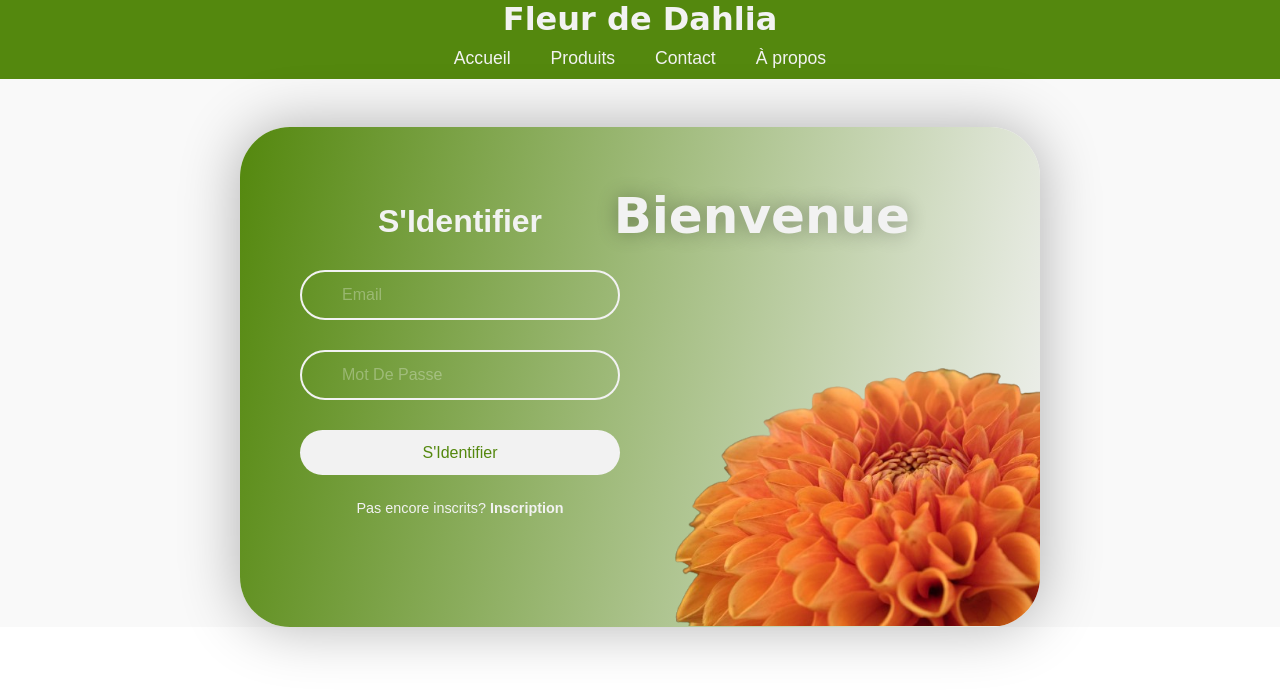
After one commit to Yamin-13/430-php-login-YAO, a PHP site: page /ctrl/login/display.php in a window 1280 px wide. The commit adds this page. Shown: the top 694 px of the page. Run offline with PHP 8.4, Linux system fonts and the light colour scheme.

Commit message:
[task] stylisation, ajout d'un message d'erreur en cas de mauvais ID

```diff
--- /dev/null
+++ b/asset/scipt.js
@@ -0,0 +1,9 @@
+let wrapper = document.querySelector('.wrapper');
+
+function registerActive() {
+    wrapper.classList.toggle('active'); // cest pour basculer la classe active
+}
+
+function loginActive() {
+    wrapper.classList.toggle('active');
+}
--- a/asset/style.css
+++ b/asset/style.css
@@ -1,74 +1,231 @@
-*{margin: 0;
-padding: 0;
-}
-h2 {
-    padding: 16px;
-    text-align: center;
-    margin-top: 50px;
-    letter-spacing: 3px;
-    font-family: Arial, sans-serif;
+* {
+    margin: 0;
+    padding: 0;
+    box-sizing: border-box;
+    font-family: 'Poppins', sans-serif;
 }
 
-/* Style du formulaire */
-form {
-    max-width: 400px;
-    /* margin: 0 auto; */
-    padding: 20px;
-    background-color: #f9f9f9;
-    border-radius: 8px;
-    box-shadow: 0 0 8px rgba(0, 0, 0, 0.8);
-    margin: auto;
-    margin-top: 20px;
-    height: 250px;
+.error-message {
+    margin-top: 10px;
+    text-align: center;
+    color: red;
+    font-weight: 600;
+    height: 10px;
 }
 
-/* Style des étiquettes */
-form label {
-    display: block;
-    margin-bottom: 8px;
-    font-weight: bold;
-}j
-
-/* Style des champs de texte */
-form input {
-    width: 95%;
-    padding: 10px;
-    margin-bottom: 20px;
-    border: 1px solid #ccc;
-    border-radius: 5px;
-}
-
-/* Style des champs de texte */
-form input {
-    width: 95%;
-    padding: 10px;
-    margin-bottom: 20px;
-    border: 1px solid #ccc;
-    border-radius: 5px;
-}
-
-/* Style du bouton */
-form button {
-    display: block;
-    width: 100%;
-    padding: 10px;
-    background-color: #4caf50;
-    color: white;
-    border: none;
-    border-radius: 5px;
-    cursor: pointer;
-    transition: background-color 0.3s;
-    margin-top: 30px;
+/* Vidéo de fond */
+#bg-video {
+    position: fixed;
+    top: 50%;
+    left: 50%;
+    min-width: 100%;
+    min-height: 100%;
+    width: auto;
+    height: auto;
+    z-index: -1;
+    transform: translate(-50%, -50%);
+    background: url('/asset/img/champFleurisVideo.mp4') no-repeat;
+    background-size: cover;
 }
 
 
-form button:hover {
-    background-color: #2e5830;
+/* Styles du header */
+header {
+    width: 100%;
+    background-color: #54880e;
+    color: #f2f2f2;
+    padding: 10px ;
+    box-shadow: 0 2px 10px rgba(0, 0, 0, 0.1);
+    text-align: center;
+    /* margin-bottom: 40rem; */
+    box-shadow: 0 0 10px rgba(0, 0, 0, 0.5);}
+
+header h1 {
+    font-family: 'Parisienne', cursive;
+    font-size: 2rem;
+    margin-top: -10px;
 }
 
-form>div>select {
-    margin-top: 5px;
-    height: 25px;
-    width: 100px;
-    margin-bottom: 20px;
+header nav {
+    display: flex;
+    justify-content: center;
 }
+
+header nav ul {
+    list-style: none;
+    display: flex;
+    gap: 20px;
+    margin-top: 10px;
+}
+
+header nav ul li {
+    font-size: 1.1em;
+}
+
+header nav ul li a {
+    color: #f2f2f2;
+    text-decoration: none;
+    padding: 5px 10px;
+    border-radius: 5px;
+    transition: background-color 0.3s ease;
+}
+
+header nav ul li a:hover {
+    background-color: #f2f2f2;
+    color: #54880e;
+}
+
+.welcome{
+    font-family: 'Parisienne', cursive;
+    color: rgb(255, 255, 255);
+    margin-top: 2rem;
+
+}
+
+/* =================================================================== */
+
+.formulaire{
+    display: flex;
+    flex-direction: column;
+    justify-content: center;
+    align-items: center;
+    /* min-height: 100vh; */
+    background: #f9f9f9;
+}
+
+.wrapper {
+    position: relative;
+    width: 800px;
+    height: 500px;
+    background: linear-gradient(100deg, #54880e, #f2f2f2);
+    border-radius: 50px;
+    box-shadow: 0 0 60px rgba(0, 0, 0, .3);
+    padding: 60px;
+    display: flex;
+    align-items: center;
+    overflow: hidden;
+    margin-top: 3rem;
+}
+
+.wrapper .text-right {
+    position: absolute;
+    top: 60px;
+    right: 130px;
+    color: #f2f2f2;
+    text-shadow: 0 0 20px rgba(0, 0, 0, .3);
+    font-size: 50px;
+    user-select: none;
+    font-family: 'Parisienne', cursive;
+}
+
+.wrapper img {
+    position: absolute;
+    right: -40px;
+    bottom: 1px;
+    width: 60%;
+
+}
+
+/* .form-wrapper {
+    z-index: 2;
+} */
+
+.wrapper .form-wrapper.login {
+    transition: .7s ease-in-out;
+    transition-delay: .7s;
+
+}
+
+.wrapper.active .form-wrapper.login {
+    transition-delay: 0s;
+    transform: translateX(-400px);
+}
+
+.wrapper .form-wrapper.register {
+    position: absolute;
+    margin-top: 15px;
+    transform: translateX(-400px);
+    transition: .7s ease-in-out;
+}
+
+.wrapper.active .form-wrapper.register {
+    transition-delay: .7s;
+    transform: translateX(0);
+}
+
+h2 {
+    font-size: 2em;
+    text-align: center;
+    color: #f2f2f2;
+}
+
+.input-box {
+    position: relative;
+    width: 320px;
+    margin: 30px 0;
+}
+
+.input-box input {
+    width: 100%;
+    height: 50px;
+    background: transparent;
+    border: 2px solid #f2f2f2;
+    outline: none;
+    border-radius: 40px;
+    font-size: 1em;
+    color: #f2f2f2;
+    padding: 0 20px 0 40px;
+}
+
+.input-box input::placeholder {
+    color: rgba(255, 255, 255, .3);
+}
+
+
+
+.forgot-pass {
+    margin: -15px 0 15px 15px;
+}
+
+.forgot-pass a {
+    color: #f2f2f2;
+    font-size: .9em;
+    text-decoration: none;
+}
+
+.forgot-pass a:hover {
+    text-decoration: underline;
+}
+
+button {
+    width: 100%;
+    height: 45px;
+    background: #f2f2f2;
+    border: none;
+    outline: none;
+    border-radius: 40px;
+    cursor: pointer;
+    font-size: 1em;
+    color: #54880e;
+    font-weight: 500;
+}
+
+.sign-link {
+    font-size: .9em;
+    text-align: center;
+    margin: 25px 0;
+}
+
+.sign-link p {
+    color: #f2f2f2;
+}
+
+.sign-link p a {
+    color: #f2f2f2;
+    text-decoration: none;
+    font-weight: 600;
+}
+
+.sign-link p a:hover {
+    text-decoration: underline;
+}
--- a/cfg/db.php
+++ b/cfg/db.php
@@ -3,7 +3,7 @@
 // Paramètres de connexion à la BDD
 $dbConfig[] = [];
 // $dbConfig['host'] = '127.0.0.1';
-$dbConfig['port'] = '4000';
+$dbConfig['port'] = '3306';
 $dbConfig['dbname'] = '430-php-login';
 $dbConfig['user'] = 'root';
 $dbConfig['password'] = '';
--- /dev/null
+++ b/ctrl/login/display.php
@@ -0,0 +1,6 @@
+<?php
+$titrePage = "Fleur De Dahlia";
+
+
+// rend la vue
+include $_SERVER['DOCUMENT_ROOT'] . '/view/login/display.php';
--- a/ctrl/login/login-display.php
+++ /dev/null
@@ -1,2 +0,0 @@
-<?php
-include $_SERVER['DOCUMENT_ROOT'] . '/view/login/login-display.php';
--- a/index.php
+++ b/index.php
@@ -1,3 +1,3 @@
 <?php
 
-header('location: '. '/ctrl/login/login-display.php');
+header('location: ' . '/ctrl/login/display.php');
--- /dev/null
+++ b/view/login/display.php
@@ -0,0 +1,82 @@
+<!DOCTYPE html>
+<html lang="en">
+
+<head>
+    <meta charset="UTF-8">
+    <meta name="viewport" content="width=device-width, initial-scale=1.0">
+    <link rel="stylesheet" href="/asset/style.css">
+    <title><?= $titrePage ?></title>
+</head>
+
+<body>
+    <?php
+    include $_SERVER['DOCUMENT_ROOT'] . '/view/partial/header.php'; ?>
+    <main>
+        <div class="formulaire">
+            <div class="wrapper">
+                <img src="/asset/img/dahlia.png" alt="">
+                <h2 class="text-right">Bienvenue</h2>
+                <div class="form-wrapper login">
+
+                    <form action="/ctrl/login/login.php" method="post">
+                        <h2>S'Identifier</h2>
+                        <!-- E-mail -->
+                        <div class="input-box">
+                            <label for="code"></label>
+                            <input type="text" name="mail" id="code" placeholder="Email" required>
+                        </div>
+                        <!-- PASSWORD -->
+                        <div class="input-box">
+                            <label for="label"></label>
+                            <input type="password" name="password" id="label" placeholder="Mot De Passe" required>
+                        </div>
+                        <!-- <div class="forgot-pass">
+                    <a href="#">Mot de passe oublié?</a>
+                </div> -->
+                        <button type="submit">S'Identifier</button>
+                        <div class="sign-link">
+                            <p>Pas encore inscrits? <a href="#" onclick="registerActive()">Inscription</a></p>
+                        </div>
+
+                        <div class="error-message">
+                    <?php
+                    session_start(); // ca initialise une session et la stock ou la reprend si elle existe déja dans les cookies. c'est grace à cette fonction qu'on peut utiliser la variable session
+                    if (isset($_SESSION['error'])) { // isset verifie si ($_SESSION['error']) est pas null
+                        echo '<p class= "error-message">' . $_SESSION['error'] . '</p>';
+                        unset($_SESSION['error']); // unset ca retire ($_SESSION['error']) de la session pour supprimer le message d'érreur
+                    }
+                    ?>
+                </div>
+
+                    </form>
+                </div>
+
+                <div class="form-wrapper register">
+                    <form action="" method="post">
+                        <h2>Inscription</h2>
+                        <div class="input-box">
+
+                            <input type="text" placeholder="Nom prénom" required>
+                        </div>
+                        <div class="input-box">
+
+                            <input type="text" placeholder="Email" required>
+                        </div>
+                        <div class="input-box">
+
+                            <input type="password" placeholder="Mot de Passe" required>
+                        </div>
+                        <button type="submit">Inscription</button>
+                        <div class="sign-link">
+                            <p>Déjà Inscrits? <a href="#" onclick="loginActive()">S'Identifier</a></p>
+                        </div>
+                    </form>
+                </div>
+
+            </div>
+        </div>
+    </main>
+    <script src="/asset/scipt.js"></script>
+</body>
+
+</html>
--- a/view/partial/header.php
+++ b/view/partial/header.php
@@ -1,7 +1,11 @@
 <header>
-    <nav>
-        <li><a href=""></a></li>
-        <li><a href=""></a></li>
-        <li><a href=""></a></li>
-    </nav>
-</header>
+        <h1>Fleur de Dahlia</h1>
+        <nav>
+            <ul>
+                <li><a href="/ctrl/login/display.php">Accueil</a></li>
+                <li><a href="#">Produits</a></li>
+                <li><a href="#">Contact</a></li>
+                <li><a href="#">À propos</a></li>
+            </ul>
+        </nav>
+    </header>
```
Also changed, not shown: ctrl/login/login.php (+23 -15 lines), db/db-2-data.sql (+4 -4 lines), model/lib/user.php (+9 -7 lines), view/login/login-display.php (deleted, +0 -29 lines), view/login/welcome.php (+15 -2 lines), asset/img/dahlia.png (added), 1 other file.
